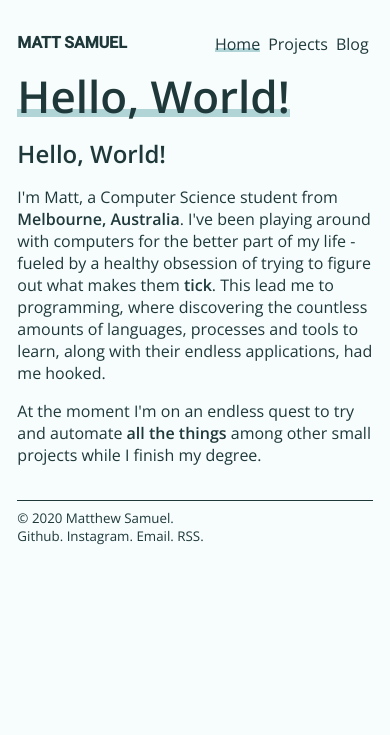
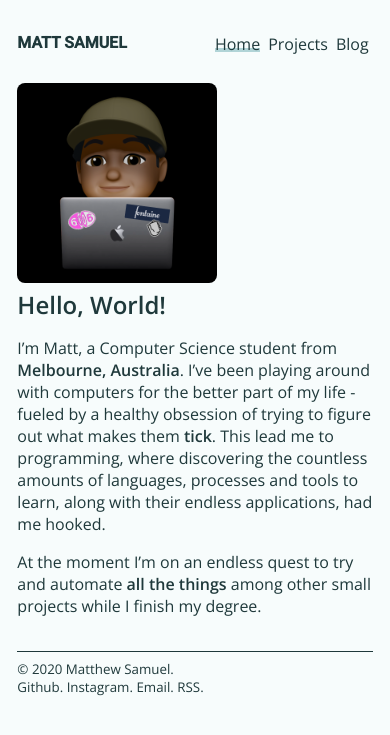
Before and after one commit to mjsamuel/mjsamuel.github.io, a Jekyll site: the page built from index.markdown, in a window 390 px wide. Shown: the top 735 px of the page. Built offline with Jekyll 4.4.1, drawn with Linux system fonts in a browser that asks for light colours.

Commit message:
Added image to homepage and converted page to a layout

```diff
--- /dev/null
+++ b/_layouts/home.html
@@ -0,0 +1,12 @@
+---
+layout: default
+---
+
+<div class="home">
+  <div class="greeting">
+    <img src="assets/images/icon.png">
+  </div>
+  <div>
+    {{ content }}
+  </div>
+</div>
--- a/assets/css/main.css
+++ b/assets/css/main.css
@@ -1,8 +1,8 @@
 :root {
-	--background: rgb(247,252,252);
+  --background: rgb(247,252,252);
   --grey: rgb(31,57,59);
   --light-grey: rgb(230,235,235);
-	--blue: rgb(177,212,215);
+  --blue: rgb(177,212,215);
   --dark-blue: rgb(99,182,185);
   --pink: rgb(243,177,169);
 }
@@ -74,15 +74,14 @@ main {
 }
 
 .home h1 {
-  font-size: 44px;
-  margin: 0 35px 0 0;
-  border-bottom: 8px solid var(--blue);
-  line-height: 26px;
-  display: inline-block;
+  font-size: 28px;
 }
 
-.greeting {
-  white-space: nowrap;
+.home img {
+  margin: 0 30px 0 0;
+  width: 200px;
+  height: 200px;
+  border-radius: 8px;
 }
 
 /* Posts list*/
@@ -161,7 +160,7 @@ footer small {
 }
 
 /* Mobile */
-@media screen and (max-width: 650px) {
+@media screen and (max-width: 706px) {
   .container, .greeting {
     width: 95%;
   }
@@ -170,8 +169,4 @@ footer small {
     margin: 18px 0;
     flex-wrap: wrap;
   }
-
-  .home h1 {
-    margin-bottom: 20px;
-  }
 }
--- a/index.html
+++ /dev/null
@@ -1,22 +0,0 @@
----
-layout: default
-title: Home
----
-
-<div class="home">
-  <div class="greeting">
-    <h1>Hello, World!</h1>
-  </div>
-  <div>
-    <h2>Hello, World!</h2>
-    <p>
-      I'm Matt, a Computer Science student from <b>Melbourne, Australia</b>.
-      I've been playing around with computers for the better part of my life
-      - fueled by a healthy obsession of trying to figure out what makes them <b>tick</b>.
-      This lead me to programming, where discovering the countless amounts of languages, processes and tools to learn, along with their endless applications, had me hooked.
-    </p>
-    <p>
-      At the moment I'm on an endless quest to try and automate <b>all the things</b> among other small projects while I finish my degree.
-    </p>
-  </div>
-</div>
--- a/projects/index.html
+++ b/projects/index.html
@@ -1,4 +1,4 @@
 ---
 layout: default
-title: About
+title: Projects
 ---
```
Also changed, not shown: index.markdown (added, +9 -0 lines).
